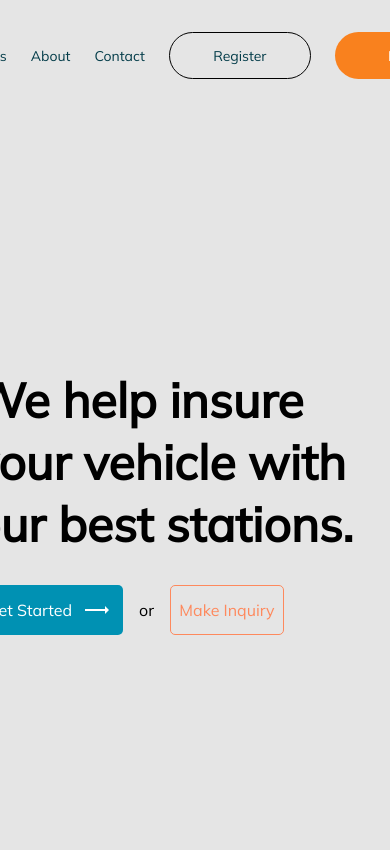
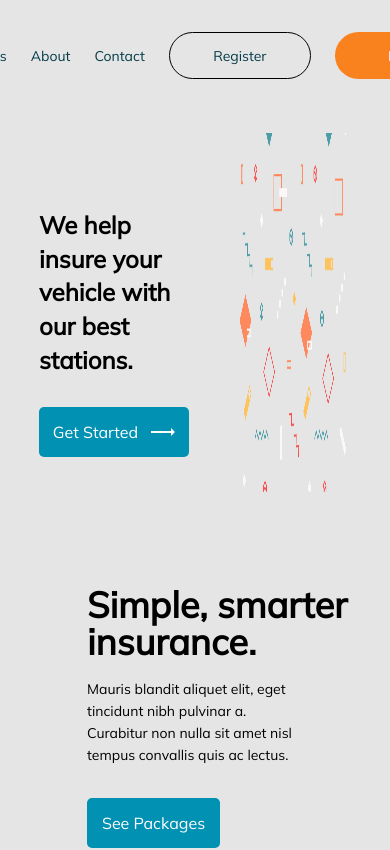
Before and after one commit to coolpythoncodes/spare-parts, a React (Create React App) app: page / in a window 390 px wide. Shown: the top 850 px of the page. Built offline with nearby package versions, Linux system fonts and the light colour scheme.

Commit message:
made showcase-a responsive

```diff
--- a/src/Pages/InsurancePage.js
+++ b/src/Pages/InsurancePage.js
@@ -33,14 +33,17 @@ const InsurancePage = () => {
                             <img className='arrow-right' src={ArrowRight} alt=""/>
                         </Button>
                         <span>or</span>
+                        <div className="inquiry-btn">
                             <Button
                                 color='#FE895D'
                                 width='114'
                                 border
                                 borderColor='#FE895D'
+                                className='inquiry-btn'
                             >
                                 Make Inquiry
                             </Button>
+                        </div>
                     </div>
                 </div>
                 <div className="showcase-a-right">
--- a/src/Sass/_mobile.scss
+++ b/src/Sass/_mobile.scss
@@ -22,6 +22,35 @@
     }
 }
 
-// @include mediaMd {
+@include mediaMd {
+    .showcase-a{
+        grid-template-columns: repeat(2, 1fr);
+        height: 60vh;
 
-// }
+        &-left{
+            // border: 1px solid red;
+            h1{
+                width: unset;
+                font-size:1.5rem;
+                line-height: 1.4;
+            }
+            &-right{
+                height: 70%;
+            }
+
+            .showcase-btn-section{
+                // display: flex;
+                // align-items: center;
+
+                // .arrow-right{
+                //     width: 24px;
+                //     margin-left: 13px;
+                // }
+
+                span, .inquiry-btn{
+                    display: none;
+                }
+            }
+        }
+    }
+}
```
Also changed, not shown: 1 other file (tests, documents, lock files or other folders). Lines whose indentation alone changed are shown as unchanged.
